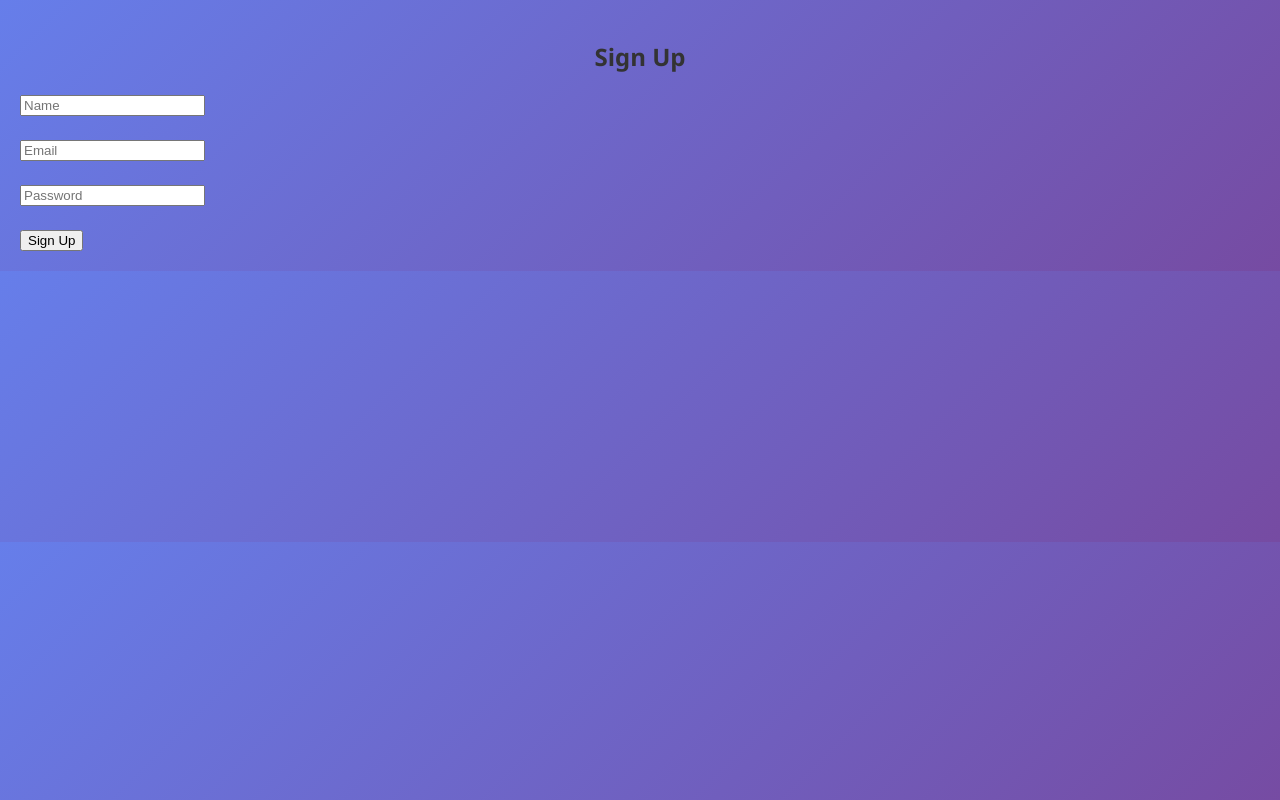
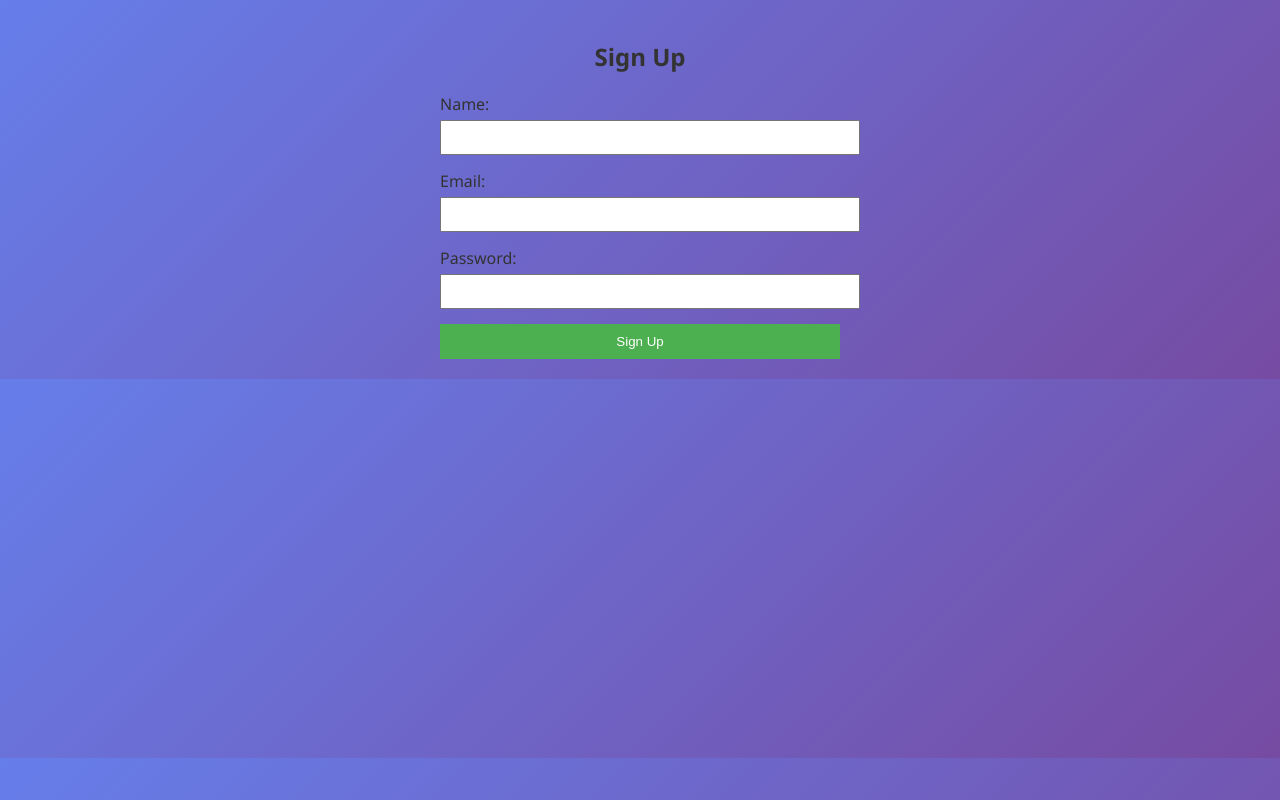
Before and after one commit to Annie2244/student-management, a React (Create React App) app in the folder frontend/: page /signup in a window 1280 px wide. Built offline with nearby package versions, Linux system fonts and the light colour scheme.

Commit message:
update the changes

```diff
--- a/frontend/src/components/Signup.js
+++ b/frontend/src/components/Signup.js
@@ -1,60 +1,93 @@
 import { useState } from "react";
+import axios from "axios";
 import { useNavigate } from "react-router-dom";
 
 function Signup() {
   const [name, setName] = useState("");
   const [email, setEmail] = useState("");
   const [password, setPassword] = useState("");
+  const [error, setError] = useState(""); // to show backend errors
   const navigate = useNavigate();
 
-  const handleSignup = (e) => {
+  const handleSignup = async (e) => {
     e.preventDefault();
-
-    const newUser = {
+    try {
+      // Keep your old backend URL
+      await axios.post("http://localhost:8080/api/signup", {
         name,
         email,
-      password
-    };
+        password,
+      });
 
-    // save user in localStorage
-    localStorage.setItem("user", JSON.stringify(newUser));
-
-    // go to login
+      // If successful, go to login
       navigate("/login");
+    } catch (err) {
+      // Show real backend message if available
+      console.error(err.response?.data || err.message);
+      setError(
+        err.response?.data?.message ||
+        "Failed registration. Please check your details."
+      );
+    }
   };
 
   return (
-    <div style={{ padding: "20px" }}>
-      <h2>Sign Up</h2>
+    <div style={{ padding: "20px", maxWidth: "400px", margin: "0 auto" }}>
+      <h2 style={{ textAlign: "center" }}>Sign Up</h2>
 
       <form onSubmit={handleSignup}>
+        <div style={{ marginBottom: "15px" }}>
+          <label>Name:</label>
           <input
-          placeholder="Name"
+            type="text"
             value={name}
             onChange={(e) => setName(e.target.value)}
             required
+            style={{ width: "100%", padding: "8px", marginTop: "5px" }}
           />
-        <br /><br />
+        </div>
 
+        <div style={{ marginBottom: "15px" }}>
+          <label>Email:</label>
           <input
             type="email"
-          placeholder="Email"
             value={email}
             onChange={(e) => setEmail(e.target.value)}
             required
+            style={{ width: "100%", padding: "8px", marginTop: "5px" }}
           />
-        <br /><br />
+        </div>
 
+        <div style={{ marginBottom: "15px" }}>
+          <label>Password:</label>
           <input
             type="password"
-          placeholder="Password"
             value={password}
             onChange={(e) => setPassword(e.target.value)}
             required
+            style={{ width: "100%", padding: "8px", marginTop: "5px" }}
           />
-        <br /><br />
+        </div>
 
-        <button type="submit">Sign Up</button>
+        <button
+          type="submit"
+          style={{
+            width: "100%",
+            padding: "10px",
+            backgroundColor: "#4CAF50",
+            color: "white",
+            border: "none",
+            cursor: "pointer",
+          }}
+        >
+          Sign Up
+        </button>
+
+        {error && (
+          <p style={{ color: "red", marginTop: "10px", textAlign: "center" }}>
+            {error}
+          </p>
+        )}
       </form>
     </div>
   );
```
Lines whose indentation alone changed are shown as unchanged.
